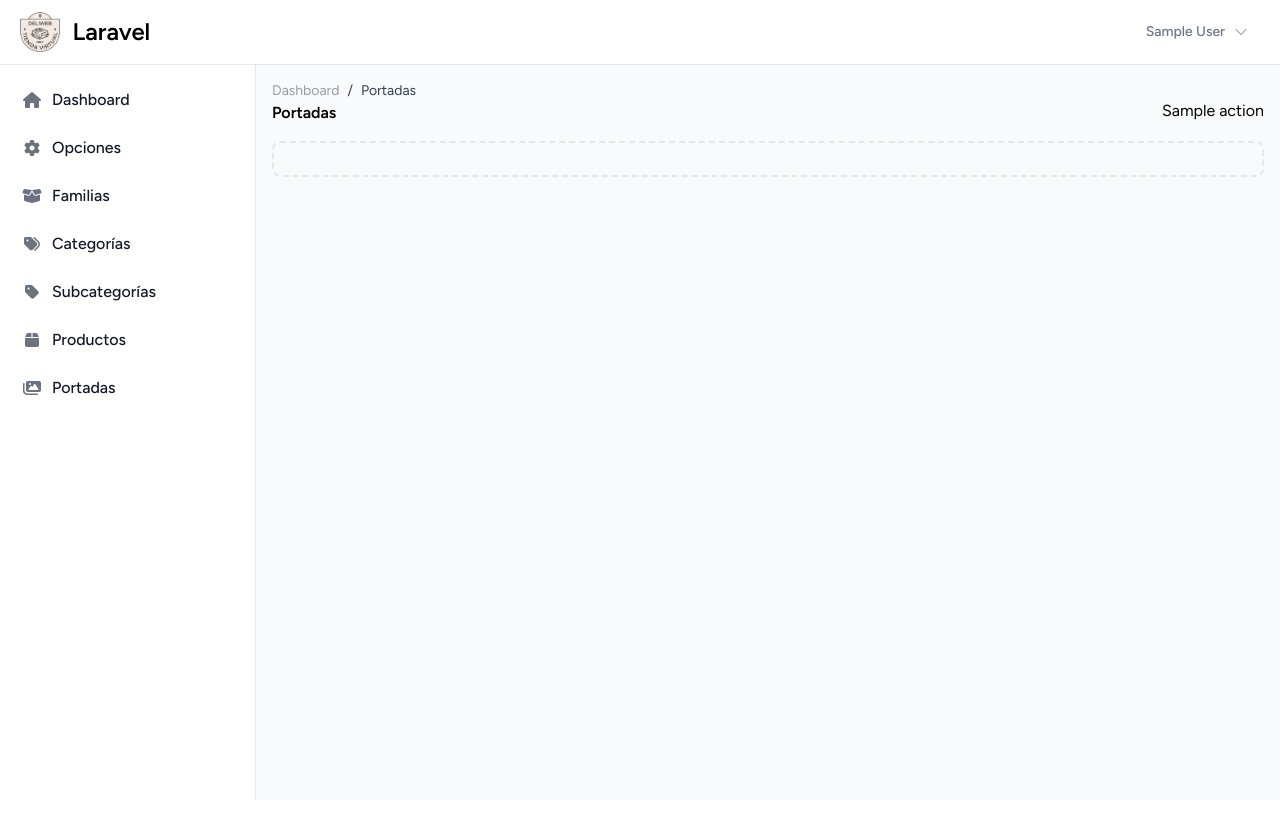
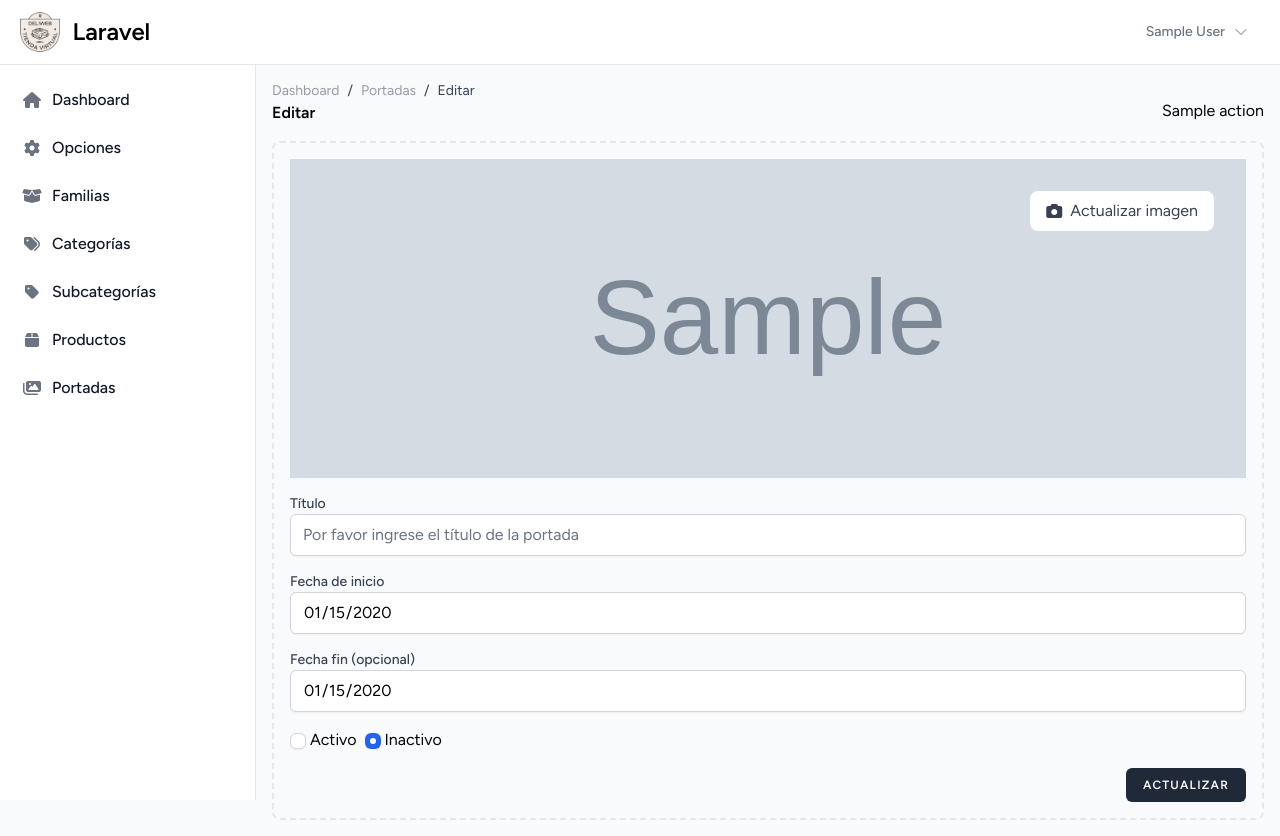
Before and after one commit to danielcelis17/Backend-Deliweb, a Laravel app: template resources/views/admin/covers/edit.blade.php in a window 1280 px wide. Before the commit the page ends 800 px from the top, so only its background shows below. Run offline with Laravel 12, Linux system fonts and the light colour scheme; a user stored in the database is signed in; tables that the repository leaves empty hold one stand-in row (values such as "Sample post"); the template is opened without the code that fills it: most values are stand-ins (such as "Sample title", 1, 10 or a date in 2020); grey boxes marked "Sample" are stand-in pictures; style sheets or scripts are compiled from the project's sources; parts of the project's set-up code (start-up, migrations or seed data) failed here and were passed over; some libraries are stand-ins or nearby versions.

Commit message:
Editar Portada

```diff
--- a/resources/views/admin/covers/create.blade.php
+++ b/resources/views/admin/covers/create.blade.php
@@ -35,6 +35,8 @@
             <img src="{{asset('img/no-image-horizontal.png')}} alt="Portada" class="aspect-[3/1] w-full object-cover object-center"
             id="imgPreview">
         </figure>
+
+        <c-validation-errors class="mb-4" />
 
         <div class="mb-4">
             <x-label>
--- a/resources/views/admin/covers/edit.blade.php
+++ b/resources/views/admin/covers/edit.blade.php
@@ -5,8 +5,108 @@
     ],
     [
         'name' => 'Portadas',
+        'route' => route('admin.covers.index'),
+    ],
+    [
+        'name' => 'Editar',
     ]
-
 ]">
 
+<form action="{{route('admin.covers.update', $cover)}}"
+        method="POST"
+        enctype="multipart/form-data">
+
+        @csrf
+
+        @method('PUT')
+
+        <figure class="relative mb-4">
+            <div class="absolute top-8 right-8">
+                <label class="flex items-center px-4 py-2 rounded-lg bg-white cursor-pointer text-gray-700">
+                    <i class="fas fa-camera mr-2"></i>
+                    Actualizar imagen
+
+                    <input type="file"
+                        class="hidden"
+                        accept="image/*"
+                        name="image" onchange="previewImage(event, '#imgPreview')">
+                </label>
+            </div>
+
+            <img src="{{ $cover->image }}" alt="Portada" class="aspect-[3/1] w-full object-cover object-center"
+            id="imgPreview">
+        </figure>
+
+        <c-validation-errors class="mb-4" />
+
+        <div class="mb-4">
+            <x-label>
+                Título
+            </x-label>
+
+            <x-input name="title" value="{{old('title, $cover->title')}}" class="w-full" placeholder="Por favor ingrese el título de la portada" />
+        </div>
+
+        <div class="mb-4">
+            <x-label>
+                Fecha de inicio
+            </x-label>
+
+            <x-input type="date" name="start_at" value="{{old('start_at', $cover->start_at->format('Y-m-d')) }}" class="w-full" />
+        </div>
+
+        <div class="mb-4">
+            <x-label>
+                Fecha fin (opcional)
+            </x-label>
+
+            <x-input type="date" name="end_at" value="{{old('end_at', $cover->end_at ? $cover->end_at->format('Y-m-d') : '') }}" class="w-full" />
+        </div>
+
+        <div class="mb-4 flex space-x-2">
+
+            <label>
+                <x-input type="radio" name="is_active" value="1" :checked="$cover->is_active == 1" />
+                Activo
+            </label>
+
+            <label>
+                <x-input type="radio" name="is_active" value="0" :checked="$cover->is_active == 0" />
+                Inactivo
+            </label>
+
+        </div>
+
+        <div class="flex justify-end">
+            <x-button>
+                Actualizar
+            </x-button>
+        </div>
+
+    </form>
+
+    @push('js')
+        <script>
+            function previewImage(event, querySelector) {
+                //Recuperamos el input que desencadeno la acción
+                const input = event.target;
+
+                //Recuperamos la etiqueta img donde cargamos la imagen
+                $imgPreview = document.querySelector(querySelector)
+
+                //Verificamos si existe una imagen seleccionada
+                if (!input.files.length) return
+
+                //Recuperamos el archivo subido
+                file = input.files[0];
+
+                //Creamos la url
+                objectURL = URL.createObjectURL(file);
+
+                //Modificamos el atributo src de la etiqueta img
+                $imgPreview.src = objectURL;
+            }
+        </script>
+    @endpush
+
 </x-admin-layout>
```
Also changed, not shown: app/Http/Controllers/Admin/CoverController.php (+22 -1 lines).
